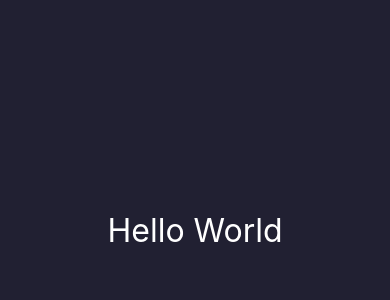
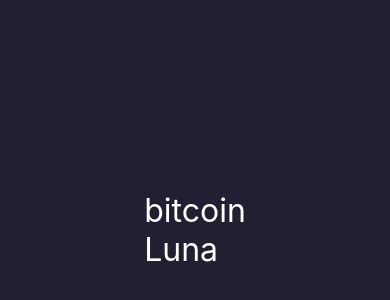
Before and after one commit to ConorMcNamee/Investment-Tracker, a React Native app: screen / in a window 390 px wide. Shown: the part 192-492 px from the top of the page. Built offline with nearby package versions, Linux system fonts and the light colour scheme.

Commit message:
created listview for dashboard

```diff
--- a/components/dashboard/Dashboard.tsx
+++ b/components/dashboard/Dashboard.tsx
@@ -5,6 +5,7 @@
 import styles from "../../styles/mainStyles";
 
 interface Investment {
+    id: number,
     investmentTitle: string,
     amount: number,
     monthlyAmount: number
@@ -13,11 +14,24 @@
 
 const Dashboard = () => {
 
-    const [investments, addInvestments] = useState<Investment[]>();
+    const [investments, addInvestments] = useState<Investment[]>(
+        [
+            {id: 0, investmentTitle: 'bitcoin', amount: 100, monthlyAmount: 100},
+            {id: 1, investmentTitle: 'Luna ', amount: 100, monthlyAmount: 100}
+        ]
+    );
+
+
 
     return (
         <View>
-            <Text style={styles.text}>Hello World</Text>
+            {
+                investments.map((investment) => {
+                    return (
+                        <Text style={styles.text} key={investment.id}>{investment.investmentTitle}</Text>
+                    )
+                })
+            }
         </View>
     );
 }
```
